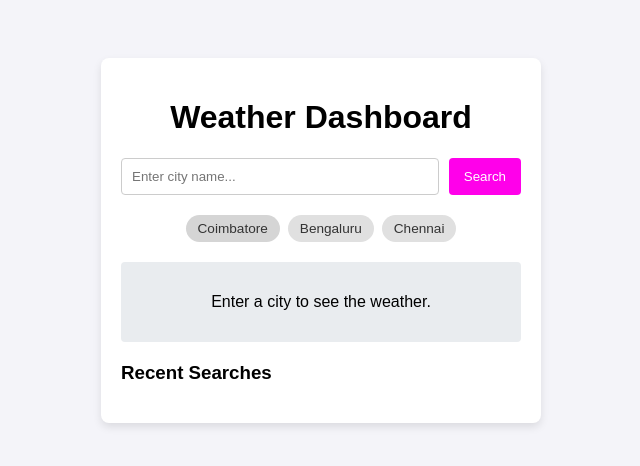
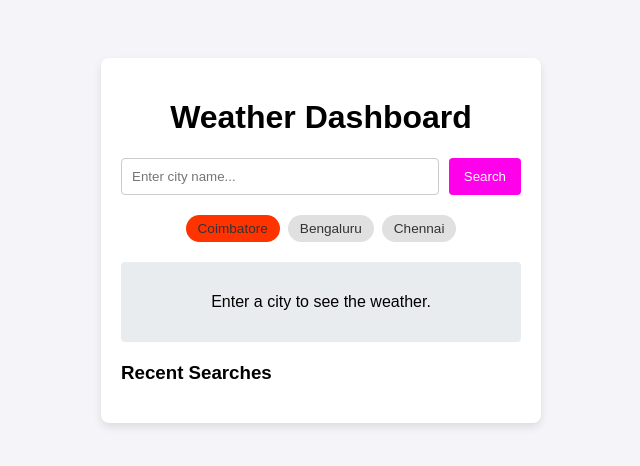
Before and after one commit to Sivapprakash-Chinnaraj/Weather-app, a Flask app: page / in a window 1280 px wide, with the pointer over the restyled element. Shown: the top 466 px of the page, without its empty margins (319-959 px from the left). Run offline with Flask 3, Linux system fonts and the light colour scheme; data that the repository does not hold is empty.

Commit message:
changes to the css

```diff
--- a/static/css/style.css
+++ b/static/css/style.css
@@ -62,6 +62,3 @@ ul {
     border-radius: 16px;
     font-size: 0.85em;
 }
-.city-chip:hover {
-    background-color: #d5d5d5;
-}
```
